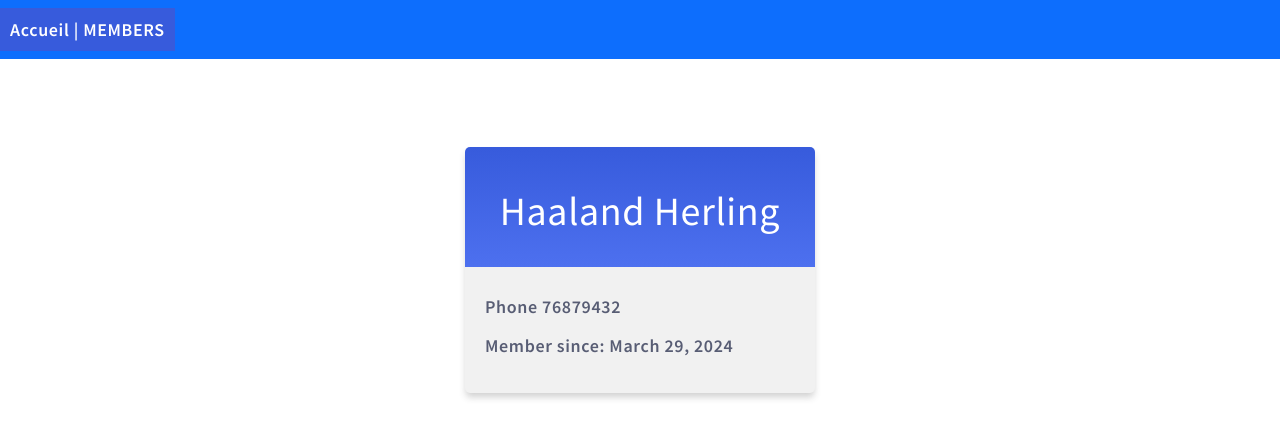
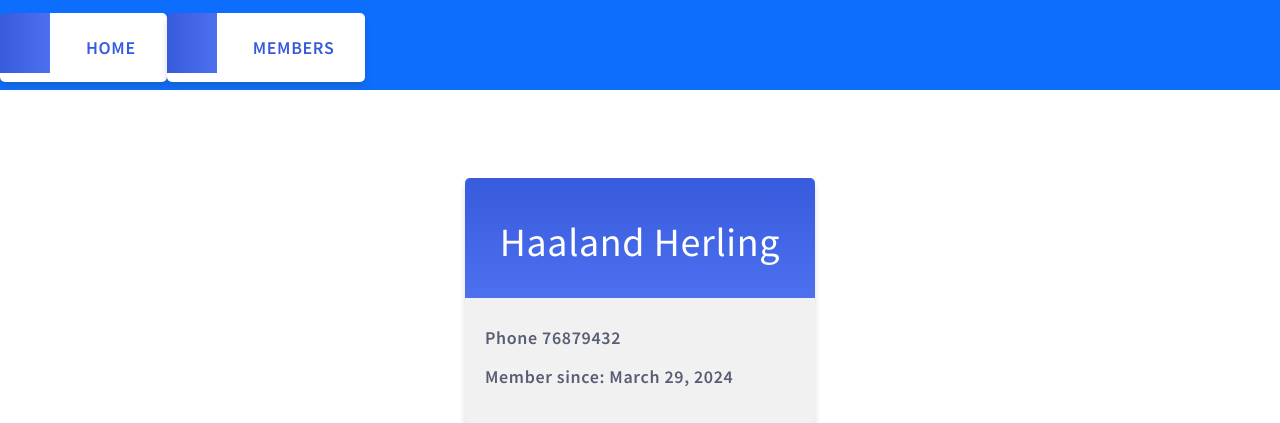
Before and after one commit to LionelEKOM/Blog, a Django app: a page that uses members/templates/header.html in a window 1280 px wide. Shown: the top 423 px of the page. Run offline with Django 4.2, Linux system fonts and the light colour scheme; data comes from the database, SQL or seed files in the repository; some libraries are stand-ins or nearby versions.

Commit message:
include header

```diff
--- a/Blog/settings.py
+++ b/Blog/settings.py
@@ -45,7 +45,8 @@ INSTALLED_APPS = [
     'django.contrib.sessions',
     'django.contrib.messages',
     'django.contrib.staticfiles',
-    'members'
+    'members',
+    'bootstrap5',
 ]
 
 MIDDLEWARE = [
--- a/members/templates/header.html
+++ b/members/templates/header.html
@@ -1,6 +1,10 @@
-<nav class="navbar bg-body-primary bg-primary">
-  <div class="topnav">
-    <a href="/">Accueil</a> |
-    <a href="/members">MEMBERS</a>
-  </div>
+<nav class="navbar bg-primary">
+    <ul class="nav">
+      <li class="nav-item">
+        <a class="nav-link" href="/">HOME</a>
+      </li>
+      <li class="nav-item">
+        <a class="nav-link" href="/members">MEMBERS</a>
+      </li>
+    </ul>
 </nav>
--- a/members/templates/master.html
+++ b/members/templates/master.html
@@ -5,12 +5,9 @@
     <meta charset="UTF-8" />
     <meta name="viewport" content="width=device-width, initial-scale=1.0" />
     <title>{% block title %}{% endblock title %}</title>
-    <link
-      href="https://cdn.jsdelivr.net/npm/bootstrap@5.3.3/dist/css/bootstrap.min.css"
-      rel="stylesheet"
-      integrity="sha384-QWTKZyjpPEjISv5WaRU9OFeRpok6YctnYmDr5pNlyT2bRjXh0JMhjY6hW+ALEwIH"
-      crossorigin="anonymous"
-    />
+    {% load bootstrap5 %}
+    {% bootstrap_css %}
+    {% bootstrap_javascript %}
     <link rel="stylesheet" href="{% static 'mystyles.css' %}">
   </head>
   <body>
```
